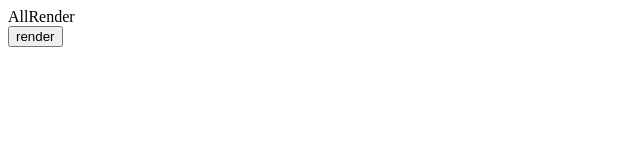
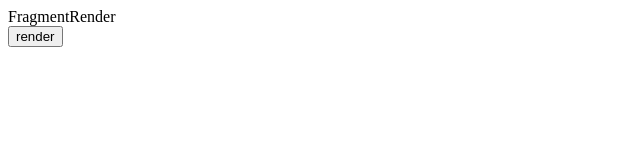
Before and after one commit to GarlicGo/algorithm-learning, a React (Vite) app: page / in a window 1280 px wide. Shown: the top 160 px of the page, without its empty margins (0-640 px from the left). Built offline with nearby package versions, Linux system fonts and the light colour scheme.

Commit message:
feat: 分片渲染

```diff
--- a/src/App.tsx
+++ b/src/App.tsx
@@ -15,8 +15,8 @@ const App: React.FC = () => {
       {/* <ForwardRefTest /> */}
       {/* <TransitionTest /> */}
       {/* <SetStateTest /> */}
-      {/* <FragmentRender /> */}
-      <AllRender />
+      <FragmentRender />
+      {/* <AllRender /> */}
     </div>
   );
 };
--- a/src/components/LongListRender/AllRender/index.tsx
+++ b/src/components/LongListRender/AllRender/index.tsx
@@ -8,13 +8,6 @@ export const AllRender: React.FC = () => {
     console.log('FragmentRender', { id, phase, actualDuration, baseDuration, startTime, commitTime });
   };
 
-  //   useEffect(() => {
-  //     let arr: number[] = [];
-  //     for (let i = 0; i < 5000; i++) {
-  //       arr.push(i);
-  //     }
-  //     setList(arr);
-  //   }, []);
 
   return (
     <Profiler id="AllRender" onRender={handleRender}>
@@ -23,7 +16,7 @@ export const AllRender: React.FC = () => {
         onClick={async () => {
           console.time('click');
           let arr: number[] = [];
-          for (let i = 0; i < 5000; i++) {
+          for (let i = 0; i < 10000; i++) {
             arr.push(i);
           }
           setList(arr);
--- a/src/components/LongListRender/FragmentRender/index.tsx
+++ b/src/components/LongListRender/FragmentRender/index.tsx
@@ -1,7 +1,9 @@
-import React, { Profiler, ProfilerOnRenderCallback } from 'react';
+import React, { Profiler, ProfilerOnRenderCallback, useState } from 'react';
 import { ItemHoc } from './Item';
 
 export const FragmentRender: React.FC = () => {
+  const [list, setList] = useState<number[]>([]);
+
   const handleRender: ProfilerOnRenderCallback = (id, phase, actualDuration, baseDuration, startTime, commitTime) => {
     console.log('FragmentRender', { id, phase, actualDuration, baseDuration, startTime, commitTime });
   };
@@ -9,7 +11,15 @@ export const FragmentRender: React.FC = () => {
   return (
     <Profiler id="FragmentRender" onRender={handleRender}>
       <div>FragmentRender</div>
-      {Array.from({ length: 5000 }).map((_, index) => (
+      <button
+        onClick={() => {
+          const arr: number[] = Array.from({ length: 10000 }).map((_, index) => index);
+          setList(arr);
+        }}
+      >
+        render
+      </button>
+      {list.map((_, index) => (
         <ItemHoc key={index} content={index} />
       ))}
     </Profiler>
```
